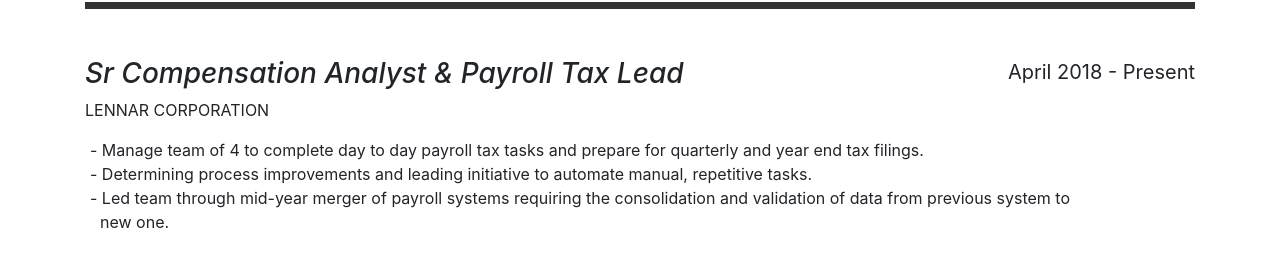
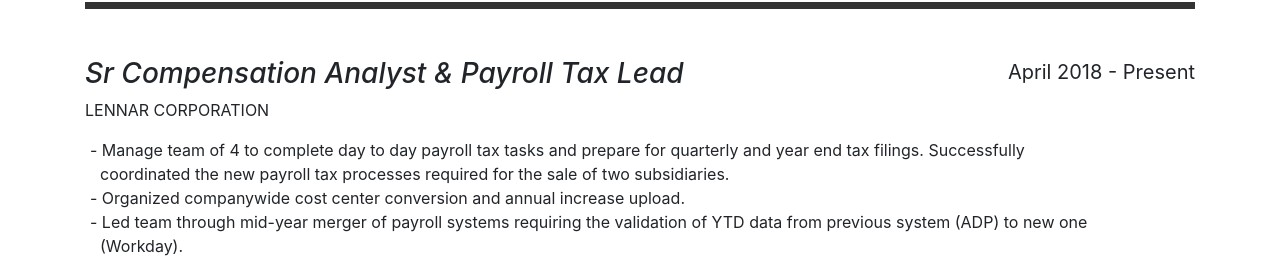
Before and after one commit to ernie932/ernie932.github.io, a website: page resume.html in a window 1280 px wide. Shown: the part 463-734 px from the top of the page. Drawn offline with Linux system fonts and the light colour scheme.

Commit message:
Update resume.html
updating resume

```diff
--- a/resume.html
+++ b/resume.html
@@ -80,9 +80,9 @@
       <div class="row">
           <div class="col-11">
             <ul class="dashed">
-              <li>Manage team of 4 to complete day to day payroll tax tasks and prepare for quarterly and year end tax filings.</li>
-              <li>Determining process improvements and leading initiative to automate manual, repetitive tasks.</li>
-              <li>Led team through mid-year merger of payroll systems requiring the consolidation and validation of data from previous system to new one.</li>
+              <li>Manage team of 4 to complete day to day payroll tax tasks and prepare for quarterly and year end tax filings. Successfully coordinated the new payroll tax processes required for the sale of two subsidiaries.</li>
+              <li>Organized companywide cost center conversion and annual increase upload.</li>
+              <li>Led team through mid-year merger of payroll systems requiring the validation of YTD data from previous system (ADP) to new one (Workday).</li>
             </ul>
         </div>
       </div>
@@ -241,7 +241,7 @@
     <!-- Footer -->
     <footer class="py-5 bg-dark">
       <div class="container">
-        <p class="m-0 text-center text-white">Copyright &copy; Ernesto Cruz 2017</p>
+        <p class="m-0 text-center text-white">Copyright &copy; Ernesto Cruz 2019</p>
       </div>
       <!-- /.container -->
     </footer>
```
